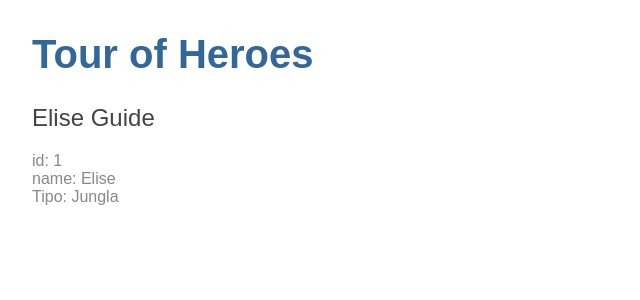
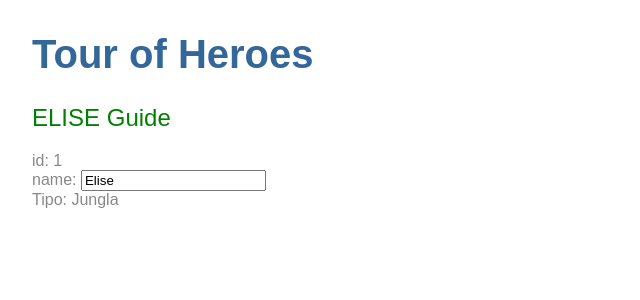
Before and after one commit to Ficaxz/ProyectX, an Angular app: page / in a window 1280 px wide. Shown: the top 300 px of the page, without its empty margins (0-640 px from the left). Built offline with nearby package versions, Linux system fonts and the light colour scheme.

Commit message:
Cambie el color, agregue el ngmodel

```diff
--- a/src/app/app.module.ts
+++ b/src/app/app.module.ts
@@ -1,9 +1,11 @@
 import { BrowserModule } from '@angular/platform-browser';
 import { NgModule } from '@angular/core';
+import { FormsModule } from '@angular/forms'; // <-- NgModel lives here
 
 
 import { AppComponent } from './app.component';
 import { HeroesComponent } from './heroes/heroes.component';
+
 
 
 @NgModule({
@@ -12,7 +14,8 @@ import { HeroesComponent } from './heroes/heroes.component';
     HeroesComponent
   ],
   imports: [
-    BrowserModule
+    BrowserModule,
+    FormsModule
   ],
   providers: [],
   bootstrap: [AppComponent]
--- a/src/app/heroes/heroes.component.css
+++ b/src/app/heroes/heroes.component.css
@@ -0,0 +1,3 @@
+.Nombre{
+    color: green;
+}
--- a/src/app/heroes/heroes.component.html
+++ b/src/app/heroes/heroes.component.html
@@ -1,4 +1,8 @@
-<h2>{{ hero.name }} Guide</h2>
+<h2 class="Nombre">{{ hero.name | uppercase }} Guide</h2>
 <div><span>id: </span>{{hero.id}}</div>
-<div><span>name: </span>{{hero.name}}</div>
+<div>
+  <label>name:
+    <input [(ngModel)]="hero.name" placeholder="name">
+  </label>
+</div>
 <div><span>Tipo: </span>{{hero.tipo}}</div>
```
